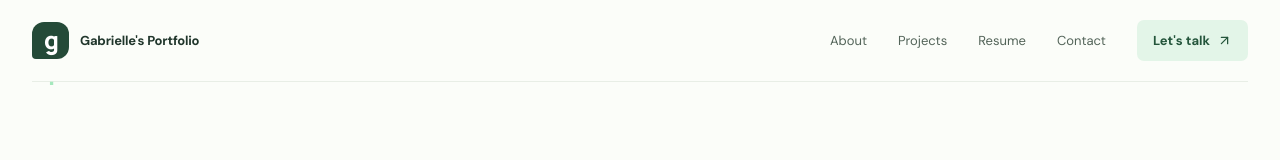
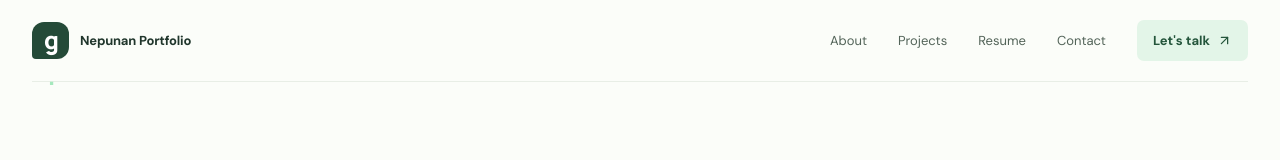
Before and after one commit to Gabrielle-hahahs/PORTFOLIO_NEPUNAN, a React (Vite) app: page / in a window 1280 px wide. Shown: the top 160 px of the page. Built offline with nearby package versions, Linux system fonts and the light colour scheme.

Commit message:
Update brand name in App component

```diff
--- a/src/App.jsx
+++ b/src/App.jsx
@@ -76,7 +76,7 @@ function App() {
       <header className="topbar">
         <a href="#home" className="brand" aria-label="Go to homepage" onClick={closeMenu}>
           <span className="brand-mark">g<span>.</span></span>
-          <span className="brand-name">Gabrielle's Portfolio</span>
+          <span className="brand-name">Nepunan Portfolio</span>
         </a>
         <button className="mobile-menu-button" onClick={() => setMenuOpen(!menuOpen)} aria-label={menuOpen ? 'Close menu' : 'Open menu'}>
           {menuOpen ? <X size={21} /> : <Menu size={21} />}
```
